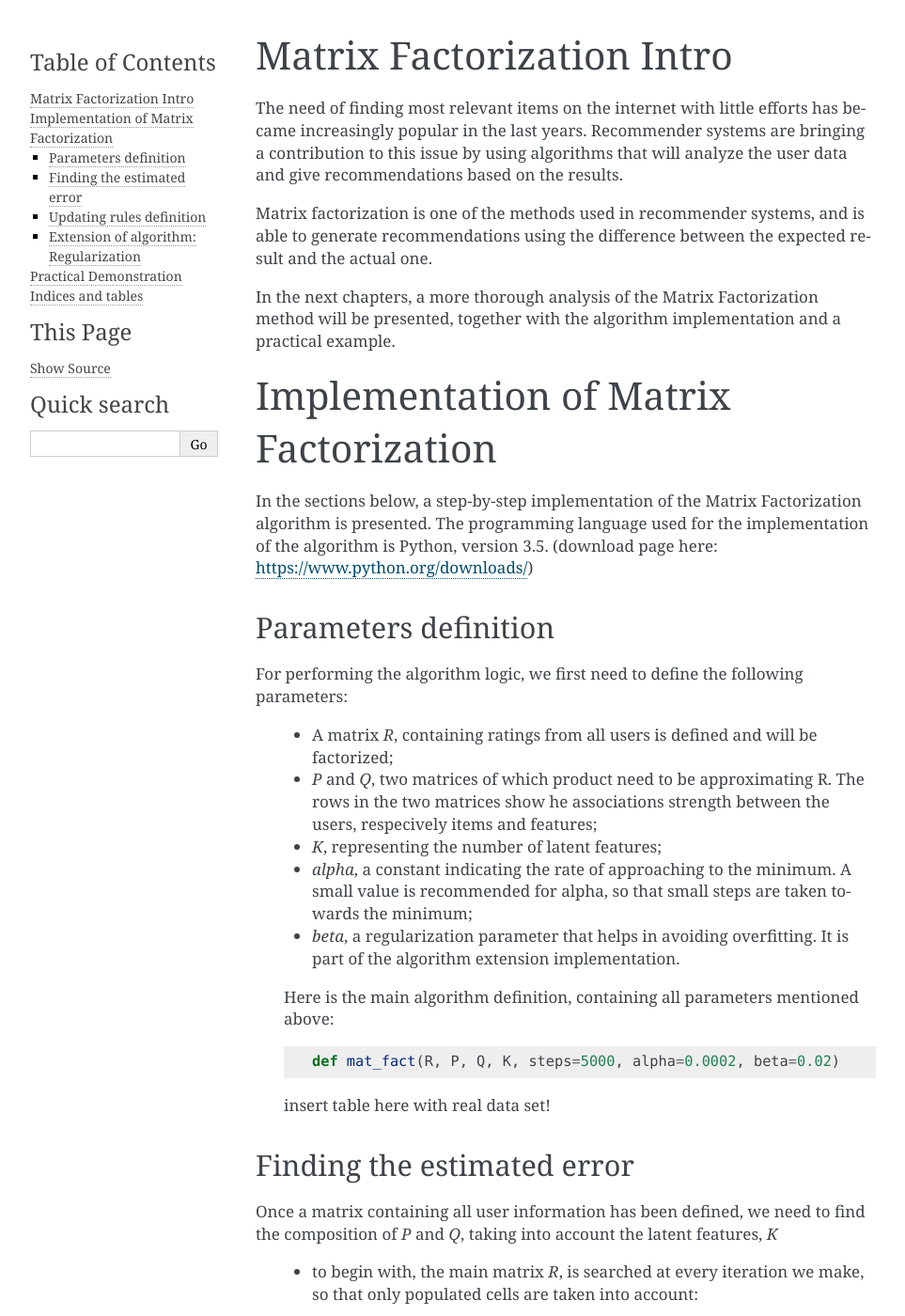
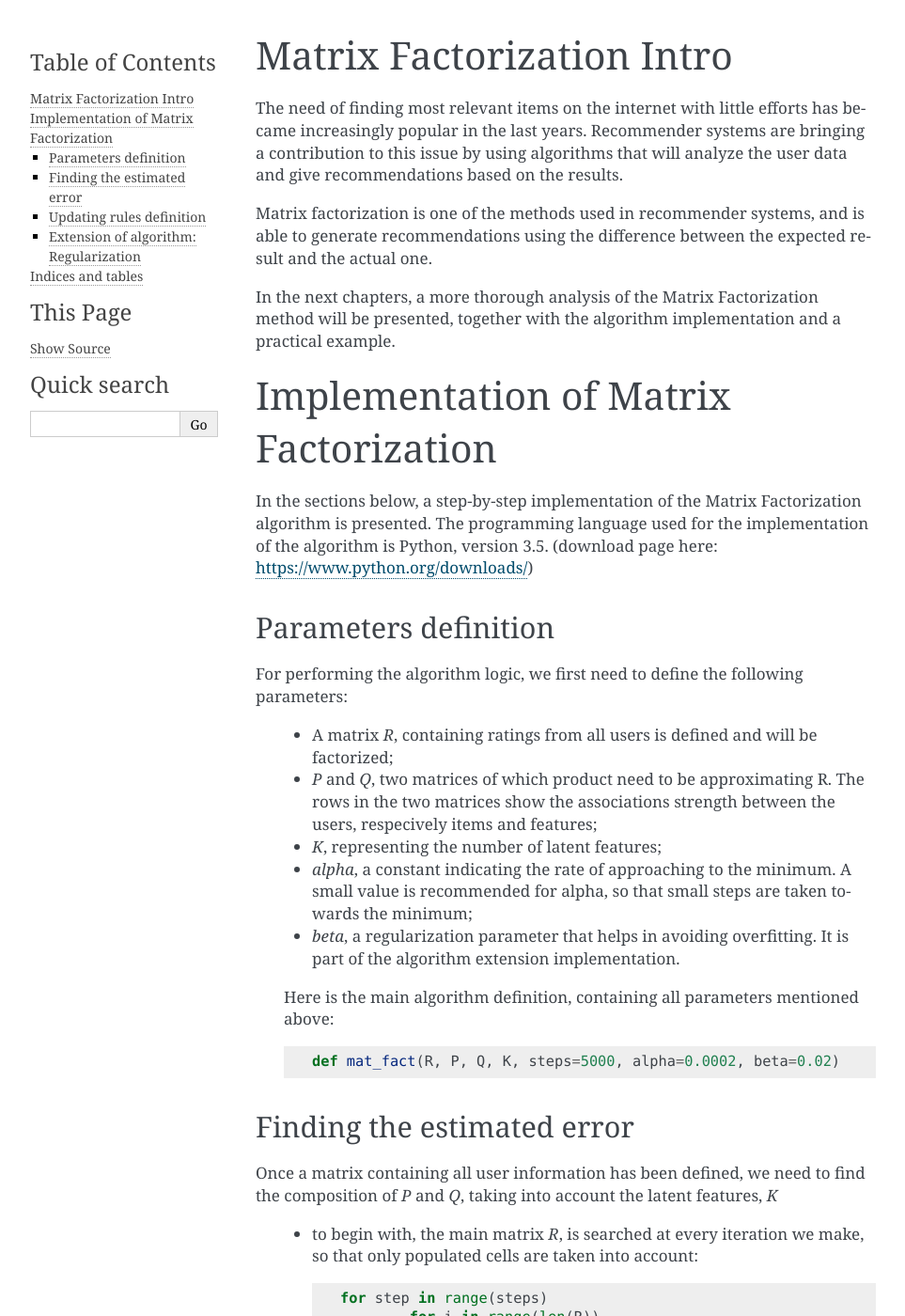
Before and after one commit to Tiua/MatrixFact, a Sphinx documentation site: the page built from MatrixFac/docs/source/index.rst, in a window 1280 px wide and 1400 px high. Shown: the whole window at 94% size, without its empty margins (148-1111 px from the left). Built offline with Sphinx 7.4.7, drawn with Linux system fonts in a browser that asks for light colours; some of the changed text lies outside the part shown.

Commit message:
Update index.rst

```diff
--- a/MatrixFac/docs/source/index.rst
+++ b/MatrixFac/docs/source/index.rst
@@ -20,7 +20,7 @@
 For performing the algorithm logic, we first need to define the following parameters:
 
 	* A matrix *R*, containing ratings from all users is defined and will be factorized;
-	* *P* and *Q*, two matrices of which product need to be approximating R. The rows in the two matrices show he associations strength between the users, respecively items and features;
+	* *P* and *Q*, two matrices of which product need to be approximating R. The rows in the two matrices show the associations strength between the users, respecively items and features;
 	* *K*, representing the number of latent features;
 	* *alpha*, a constant indicating the rate of approaching to the minimum. A small value is recommended for alpha, so that small steps are taken towards the minimum;
 	* *beta*, a regularization parameter that helps in avoiding overfitting. It is part of the algorithm extension implementation.
@@ -28,8 +28,6 @@
 	Here is the main algorithm definition, containing all parameters mentioned above::
 
 		def mat_fact(R, P, Q, K, steps=5000, alpha=0.0002, beta=0.02)
-
-	insert table here with real data set!
 
 Finding the estimated error
 ^^^^^^^^^^^^^^^^^^^^^^^^^^^
@@ -77,10 +75,6 @@
 
 By adding *beta* to the original updating rules, we avoid obtaining large numbers when approximating *R*.
 
-Practical Demonstration
-=======================
-Contents:
-
 
 Indices and tables
 ==================
```
